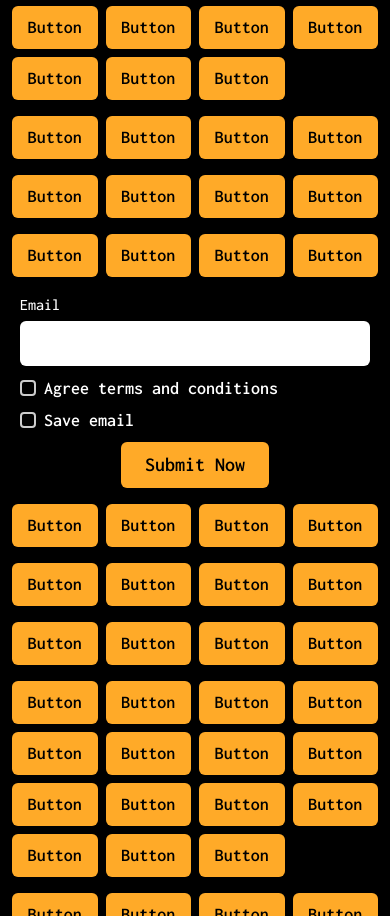
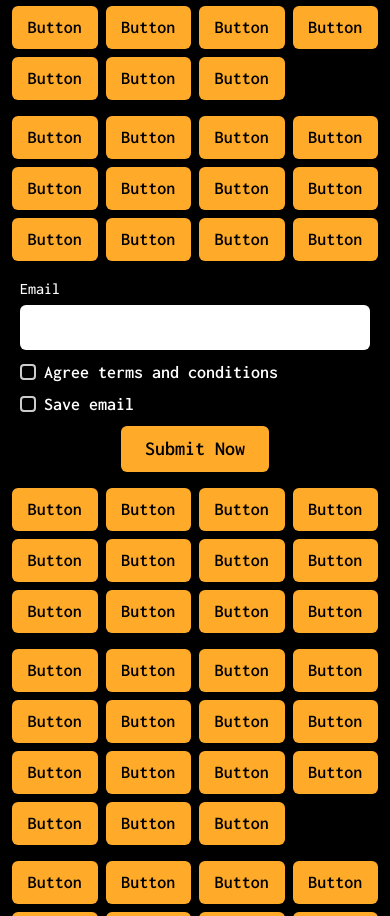
Before and after one commit to gulnabi-afridi/nalin-project, a Next.js app: page / in a window 390 px wide. Shown: the part 1094-2010 px from the top of the page. Built offline with nearby package versions, Linux system fonts and the light colour scheme.

Commit message:
check the UI for tablet

```diff
--- a/components/Home/ButtonsFormSection.tsx
+++ b/components/Home/ButtonsFormSection.tsx
@@ -31,7 +31,7 @@ const ButtonsFormSection = () => {
           {/* 3 rows with 4 buttons each side and at center form --------------------> */}
           <div className="w-full grid grid-cols-4 sm:grid-cols-8 md:grid-cols-12 xl:grid-cols-15">
             {/* first 4 buttons  */}
-            <div className="col-span-4 sm:col-span-3 md:col-span-4 grid grid-cols-4 sm:grid-cols-3 md:grid-cols-4 gap-2 gap-y-4">
+            <div className="col-span-4 sm:col-span-3 md:col-span-4 grid grid-cols-4 sm:grid-cols-3 md:grid-cols-4 gap-2 gap-y-2 sm:gap-y-4">
               {[0, 1, 2, 3, 4, 5, 6, 7, 8, 9, 10, 11].map((item, index) => {
                 return (
                   <Button key={index} text="button" style="w-full"></Button>
@@ -94,7 +94,7 @@ const ButtonsFormSection = () => {
             </div>
 
             {/* last 4 buttons */}
-            <div className="col-span-4 sm:col-span-3 md:col-span-4 grid grid-cols-4 sm:grid-cols-3 md:grid-cols-4 gap-2 gap-y-4">
+            <div className="col-span-4 sm:col-span-3 md:col-span-4 grid grid-cols-4 sm:grid-cols-3 md:grid-cols-4 gap-2 gap-y-2 sm:gap-y-4">
               {[0, 1, 2, 3, 4, 5, 6, 7, 8, 9, 10, 11].map((item, index) => {
                 return (
                   <Button key={index} text="button" style="w-full"></Button>
```
